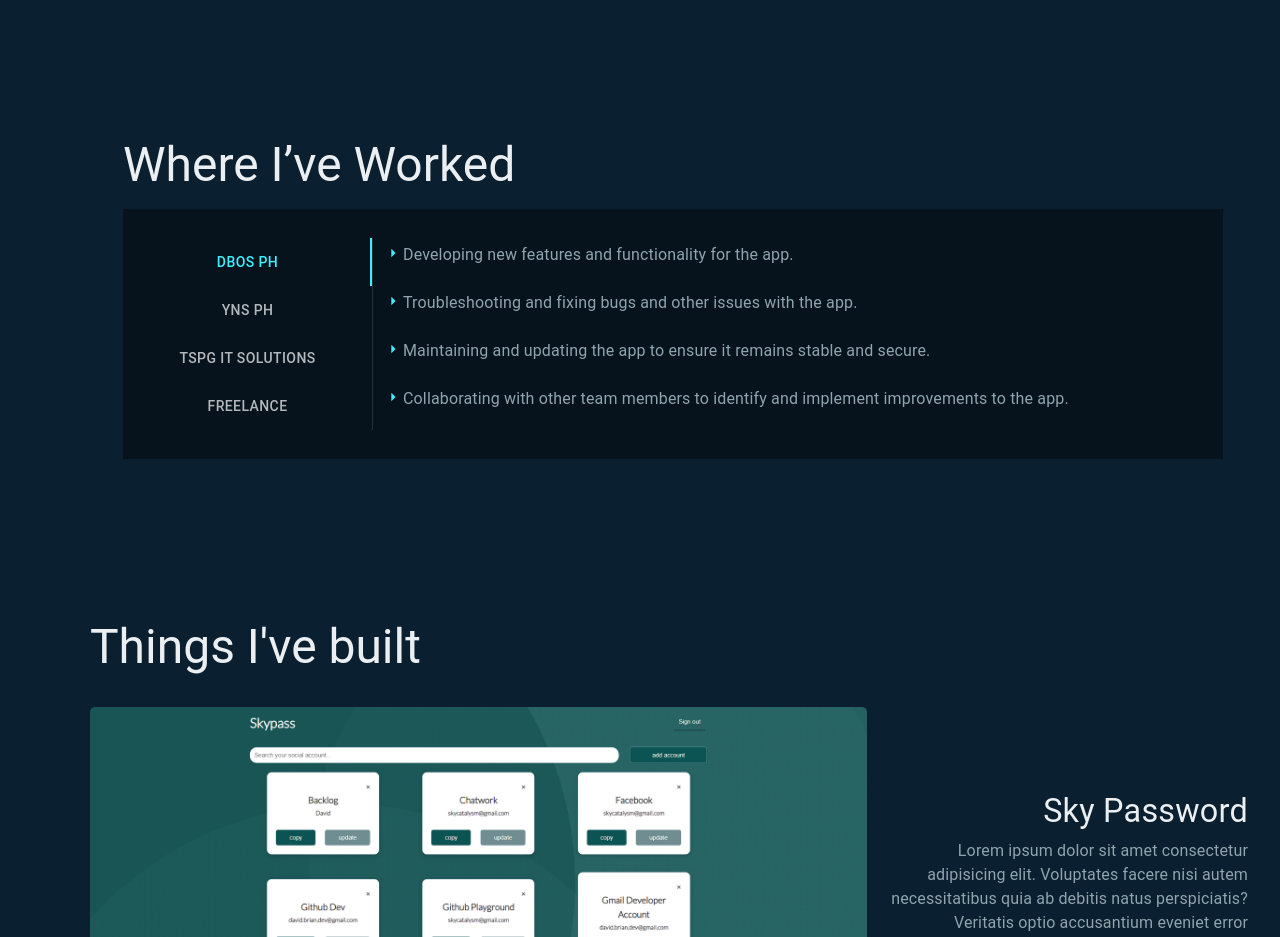
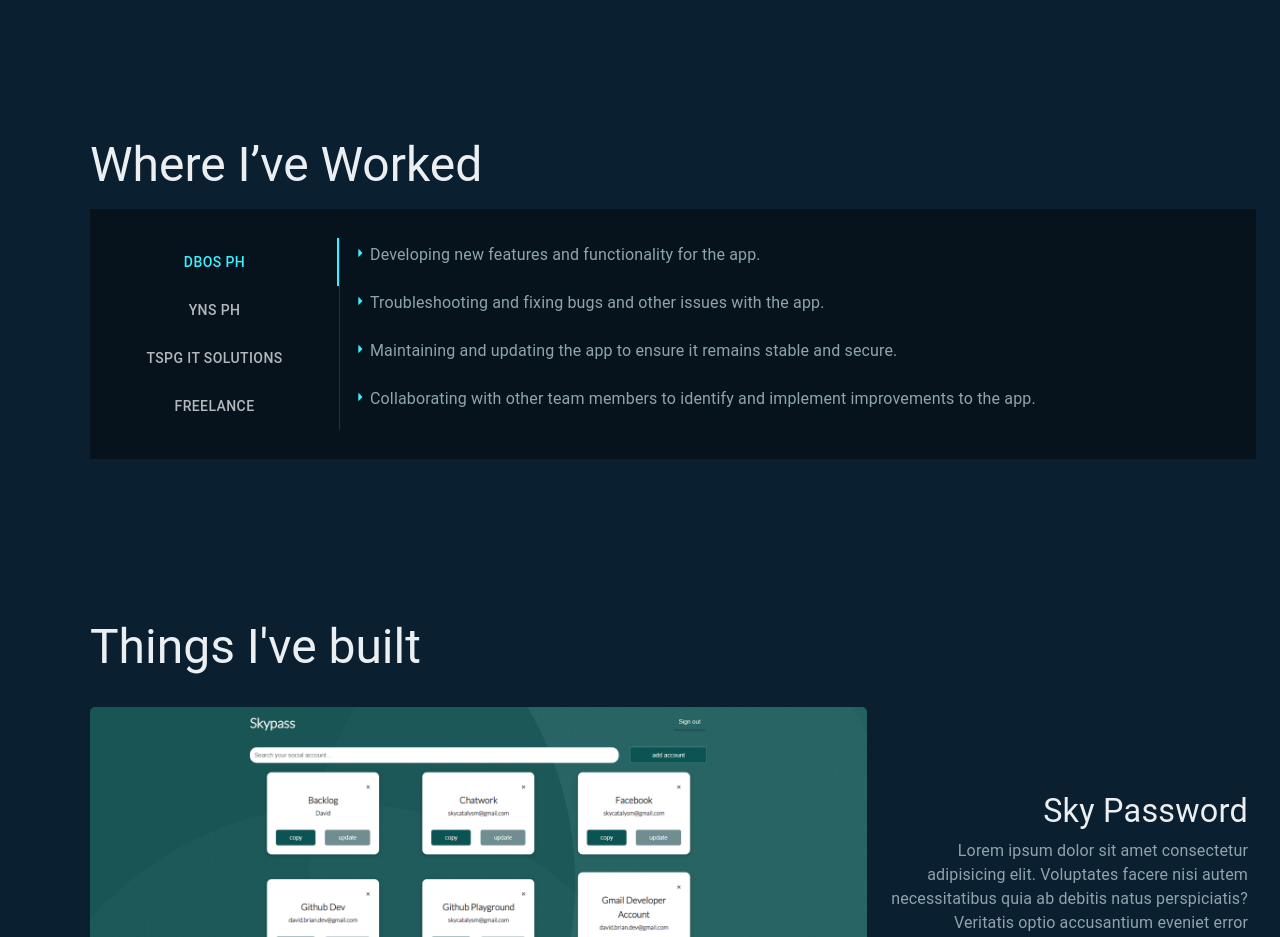
Before and after one commit to davidbrian/davidbrian.github.io, a React (Create React App) app: page / in a window 1280 px wide. Shown: the part 1480-2417 px from the top of the page. Built offline with nearby package versions, Linux system fonts and the light colour scheme.

Commit message:
Fix styling issue causing unnecessary vertical scrollbar on medium-sized screens

```diff
--- a/src/Components/Experience.jsx
+++ b/src/Components/Experience.jsx
@@ -38,7 +38,7 @@ const useStyles = makeStyles((theme) => ({
         }
     },
     aboutContainer: {
-        maxWidth: "1100px",
+        maxWidth: "100%",
         marginBottom: "10rem"
     },
     mainText: {
```
